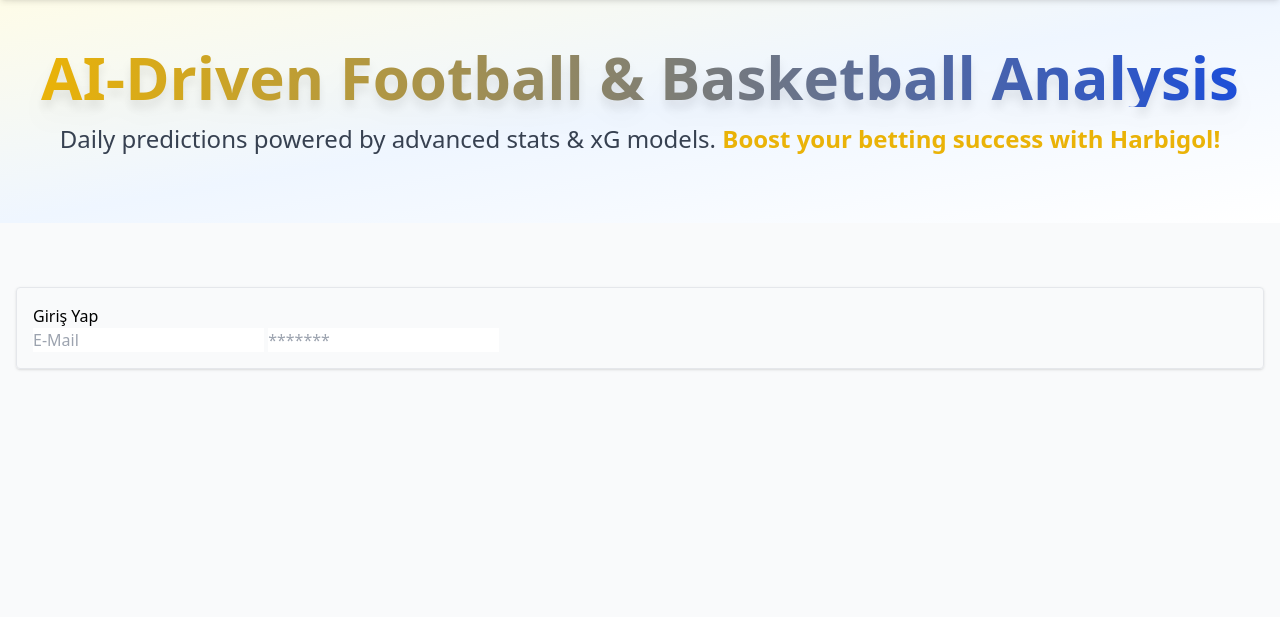
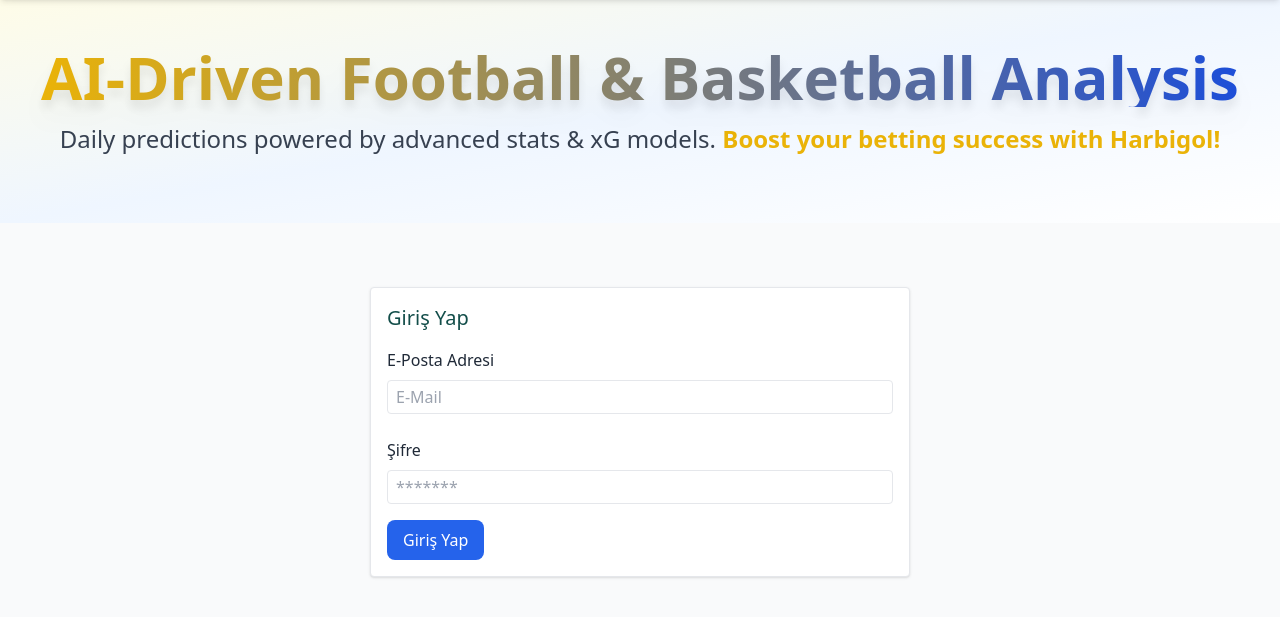
Before and after one commit to lazcansar/bigol, a PHP site: page /login.php in a window 1280 px wide. Shown: the part 66-683 px from the top of the page. Run offline with PHP 8.4, Linux system fonts and the light colour scheme; some libraries are stand-ins or nearby versions.

Commit message:
Login Page Design

```diff
--- a/login.php
+++ b/login.php
@@ -4,13 +4,21 @@
 
 <section class="px-4 sm:px-0">
     <div class="container mx-auto">
-        <div class="border p-4 rounded shadow">
-            <h1>Giriş Yap</h1>
-            <form action="" method="POST">
-                <input type="text" name="email" class="" placeholder="E-Mail">
-                <input type="password" name="password" class="" placeholder="*******">
-            </form>
+        <div class="flex flex-row items-center justify-center">
+            <div class="w-[540px]">
+                <div class="border p-4 rounded shadow bg-white">
+                    <h1 class="mb-4 font-medium text-xl text-teal-900">Giriş Yap</h1>
+                    <form action="" method="POST">
+                        <label class="text-gray-800 my-2 block" for="email">E-Posta Adresi</label>
+                        <input type="text" name="email" class="w-full rounded border px-2 py-1 outline-none mb-4" id="email" placeholder="E-Mail">
+                        <label class="text-gray-800 my-2 block" for="password">Şifre</label>
+                        <input type="password" name="password" class="w-full rounded border px-2 py-1 outline-none mb-4" id="password" placeholder="*******">
+                        <button type="submit" class="inline-block bg-blue-600 hover:bg-blue-500 text-white transition px-4 py-2 rounded-lg">Giriş Yap</button>
+                    </form>
+                </div>
+            </div>
         </div>
+
 
     </div>
 </section>
```
